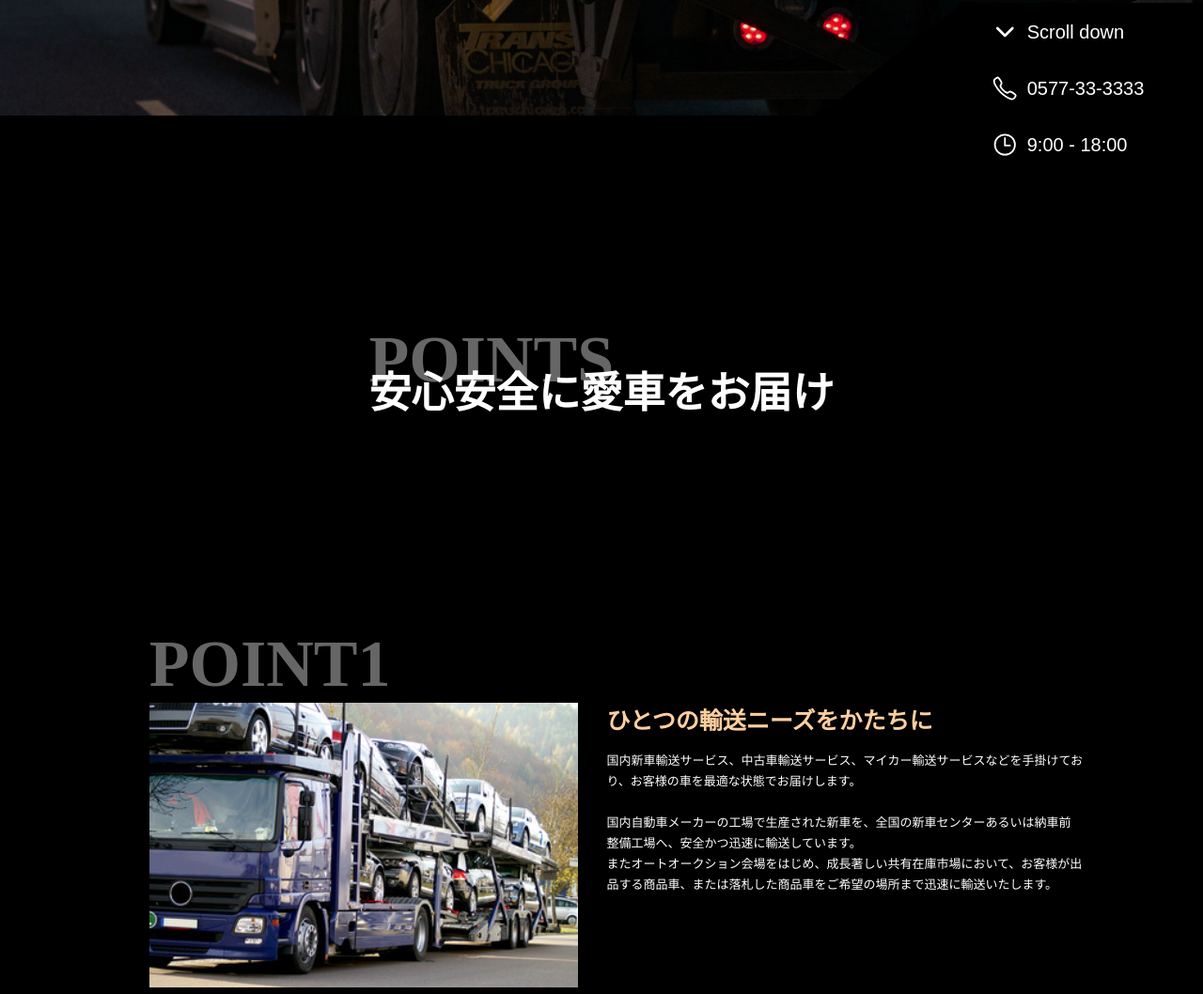
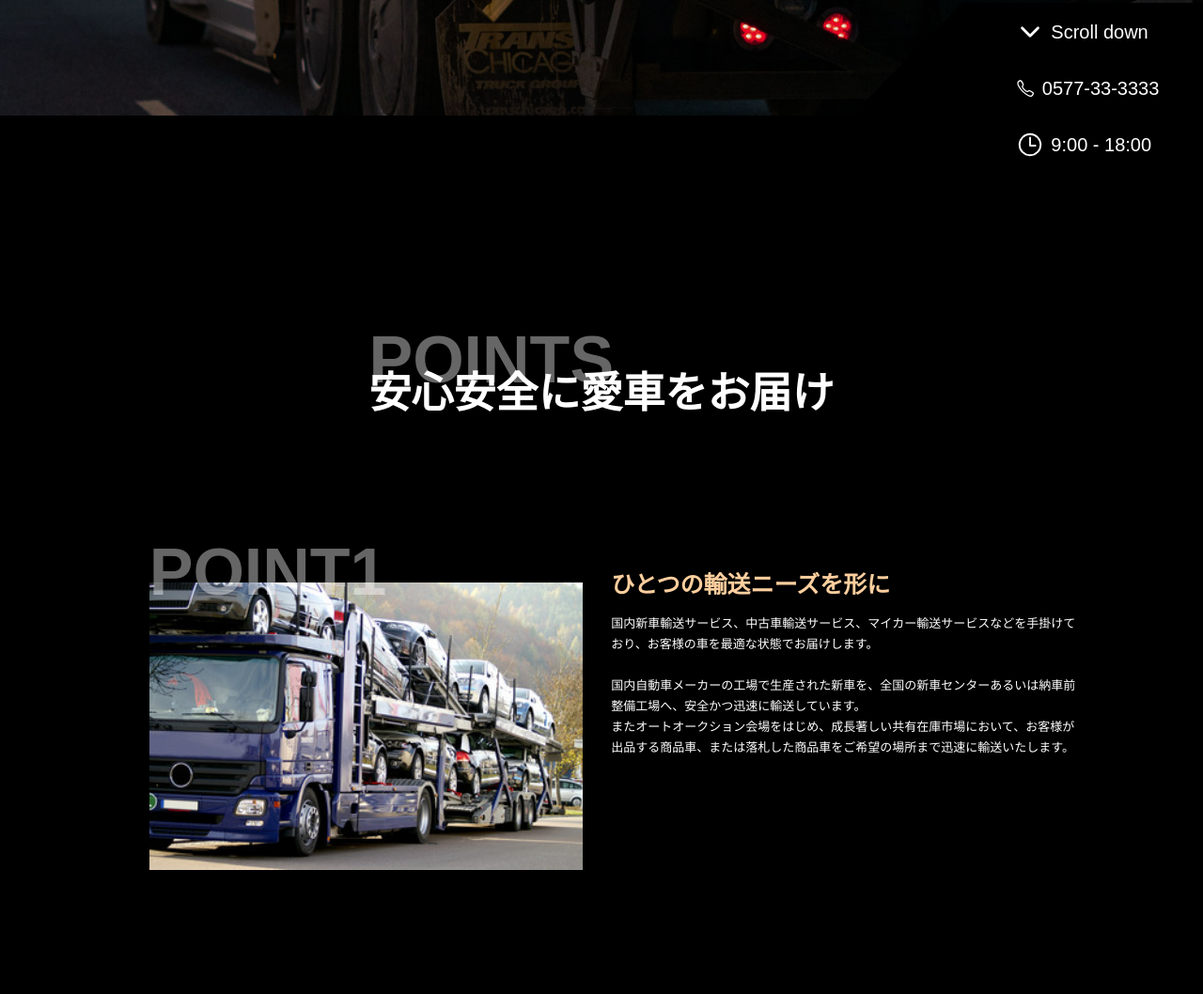
Before and after one commit to Noracham/YUBIKA, a plain HTML site: page index.html in a window 1280 px wide. Shown: the part 757-1815 px from the top of the page at 94% size. Drawn offline with nearby package versions, Linux system fonts and the light colour scheme; a script that the page names is missing.

Commit message:
pointレスポンシブ

```diff
--- a/CSS/_main.scss
+++ b/CSS/_main.scss
@@ -76,7 +76,7 @@ header{
     width: 50%;
     height: 300px;
     background-color: rgba(0, 0, 0);
-    clip-path: polygon(0% 100%, 60% 0%, 100% 0%, 100% 100%);
+    clip-path: polygon(0% 130%, 60% 0%, 100% 0%, 100% 100%);
     @include m.mq(sp){
         width: 73%;
     }
@@ -94,10 +94,10 @@ header{
             right: -2%;
         }
         @include m.mq(sp){
-            right: -7%;
+            right: 0;
         }
         @include m.mq(sp2){
-            right: -12%;
+            right: 0;
         }
 
 
@@ -107,7 +107,7 @@ header{
             position: relative;
             font-family: paralucent-text,sans-serif;
             font-style: normal;
-            font-weight: 400;
+            font-weight: 100;
             font-size: 20px;
             @include m.mq(tab){
                 font-size: 17px;
@@ -118,9 +118,12 @@ header{
             &:not(:first-child){
                 margin: 30px auto;
             }
+            &:nth-of-type(2) p{
+                width: 120%;
+            }
             p{
                 margin: 0;
-                width: 150px;
+                width: auto;
             }
             ion-icon{
                 font-size: 30px;
@@ -156,64 +159,99 @@ header{
             font-size: 45px;
             position: relative;
             text-align: center;
+            @include m.mq(sp){
+                font-size: 30px;
+            }
             &::before{
                 position: absolute;
                 content: "POINTS";
-                font-family: "Paralucent Text";
-                font-style: bold;
+                font-family: paralucent, sans-serif;
+                font-weight: 700;
+                font-style: normal;
                 font-size: 70px;
                 opacity: 0.4;
                 top: -50px;
+                @include m.mq(sp){
+                    top: -30px;
+                    font-size: 50px;
+                }
             }
         }
     }
 }
 .one_point{
     display: flex;
-    align-items: center;
+    align-items: flex-start;
+    @include m.mq(sp){
+        flex-direction: column;
+        align-items: center;
+        width: 90%;
+    }
     &:first-of-type{
         .point_img::before{
             content: "POINT1";
             position: relative;
-            font-family: "Paralucent Text";
-            font-weight: bold;
+            font-family: paralucent, sans-serif;
+            font-weight: 700;
+            font-style: normal;
             font-size: 70px;
             opacity: 0.4;
-            top: 5.5%;
+            top: 30px;
             left: 0;
+            @include m.mq(sp){
+                font-size: 50px;
+                top: 20px;
+            }
         }
+            margin-top: 5%;
     }
     &:nth-of-type(2){
         .point_img::before{
             content: "POINT2";
             position: relative;
-            font-family: "Paralucent Text";
-            font-weight: bold;
+            font-family: paralucent, sans-serif;
+            font-weight: 700;
+            font-style: normal;
             font-size: 70px;
             opacity: 0.4;
-            top: 5.5%;
+            top: 30px;
             left: 0;
+            @include m.mq(sp){
+                font-size: 50px;
+                top: 20px;
+            }
+
         }
     }
     &:nth-of-type(3){
         .point_img::before{
             content: "POINT3";
             position: relative;
-            font-family: "Paralucent Text";
-            font-weight: bold;
-            font-size: 70px;
+            font-family: paralucent, sans-serif;
+            font-weight: 700;
+            font-style: normal;
+        font-size: 70px;
             opacity: 0.4;
-            top: 5.5%;
+            top: 30px;
             left:0;
+            @include m.mq(sp){
+                font-size: 50px;
+                top: 20px;
+            }
+
         }
     }
 
-    margin-top: 15%;
+    margin-top: 12%;
     display: flex;
     width: 80%;
     .point_img{
         width: 45%;
         padding: 0 3%;
+        @include m.mq(sp){
+            max-width: 500px;
+            width: 100%;
+        }
         img{
             width: 100%;
         }
@@ -221,8 +259,14 @@ header{
 
     .one_point_txt{
         width: 50%;
+        max-width: 500px;
         font-size: 13px;
         line-height: 22px;
+        margin-top: 7%;
+        @include m.mq(sp){
+            width: 100%;
+            margin-top: 10%;
+        }
         h2{
             color: rgb(255, 207, 158);
             margin-top: 0;
--- a/index.html
+++ b/index.html
@@ -42,16 +42,16 @@
                     <div class="one_point">
                         <div class="point_img"><img src="img/truck_1.jpg" alt=""></div>
                         <div class="one_point_txt">
-                            <h2>ひとつの輸送ニーズをかたちに</h2>
+                            <h2>ひとつの輸送ニーズを形に</h2>
                             <p>国内新車輸送サービス、中古車輸送サービス、マイカー輸送サービスなどを手掛けており、お客様の車を最適な状態でお届けします。<br><br>国内自動車メーカーの工場で生産された新車を、全国の新車センターあるいは納車前整備工場へ、安全かつ迅速に輸送しています。<br>またオートオークション会場をはじめ、成長著しい共有在庫市場において、お客様が出品する商品車、または落札した商品車をご希望の場所まで迅速に輸送いたします。</p>
                         </div>
                     </div>
-                    <div class="one_point">
+                    <div class="one_point"id="change_a">
+                        <div class="point_img"id="change_b"><img src="img/truck_1.jpg" alt=""></div>
                         <div class="one_point_txt">
-                            <h2>安心安全な管理体制</h2>
-                            <p>安全品質会議の開催や安全・品質監査の実施、作業観察の実施などにより、事故発生の未然予防や再発防止に努め、安全水準の向上を進めています。<br><br>本社において、毎月、経営層及び各部門の代表者による「安全・品質会議」を開催し、物流現場での事故発生状況、事故発生リスクの共有を行い事故発生の未然防止・再発防止に努めています。</p>
+                            <h2 >安心安全な管理体制</h2>
+                            <p >安全品質会議の開催や安全・品質監査の実施、作業観察の実施などにより、事故発生の未然予防や再発防止に努め、安全水準の向上を進めています。<br><br>本社において、毎月、経営層及び各部門の代表者による「安全・品質会議」を開催し、物流現場での事故発生状況、事故発生リスクの共有を行い事故発生の未然防止・再発防止に努めています。</p>
                         </div>
-                        <div class="point_img"><img src="img/truck_1.jpg" alt=""></div>
                     </div>
                     <div class="one_point">
                         <div class="point_img"><img src="img/truck_1.jpg" alt=""></div>
```
Also changed, not shown: js/index.js (added, +11 -0 lines), CSS/style.css, 1 other file.
